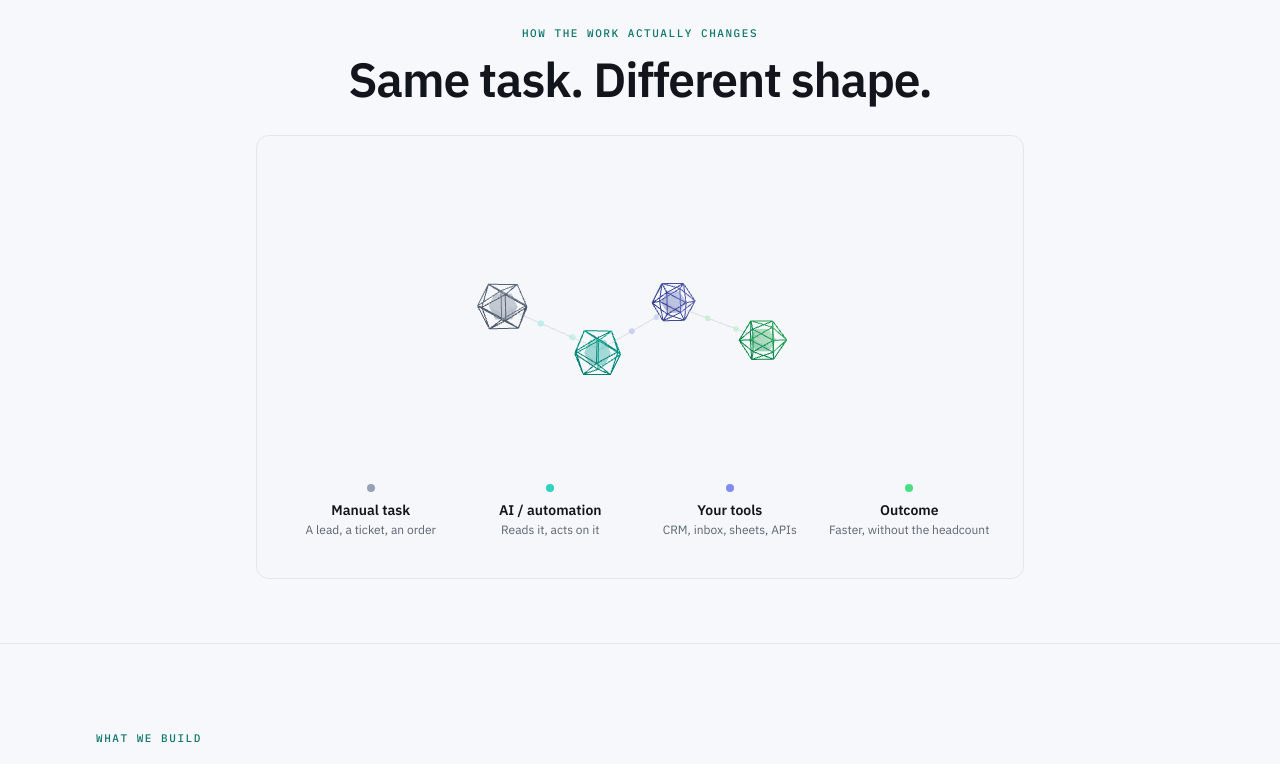
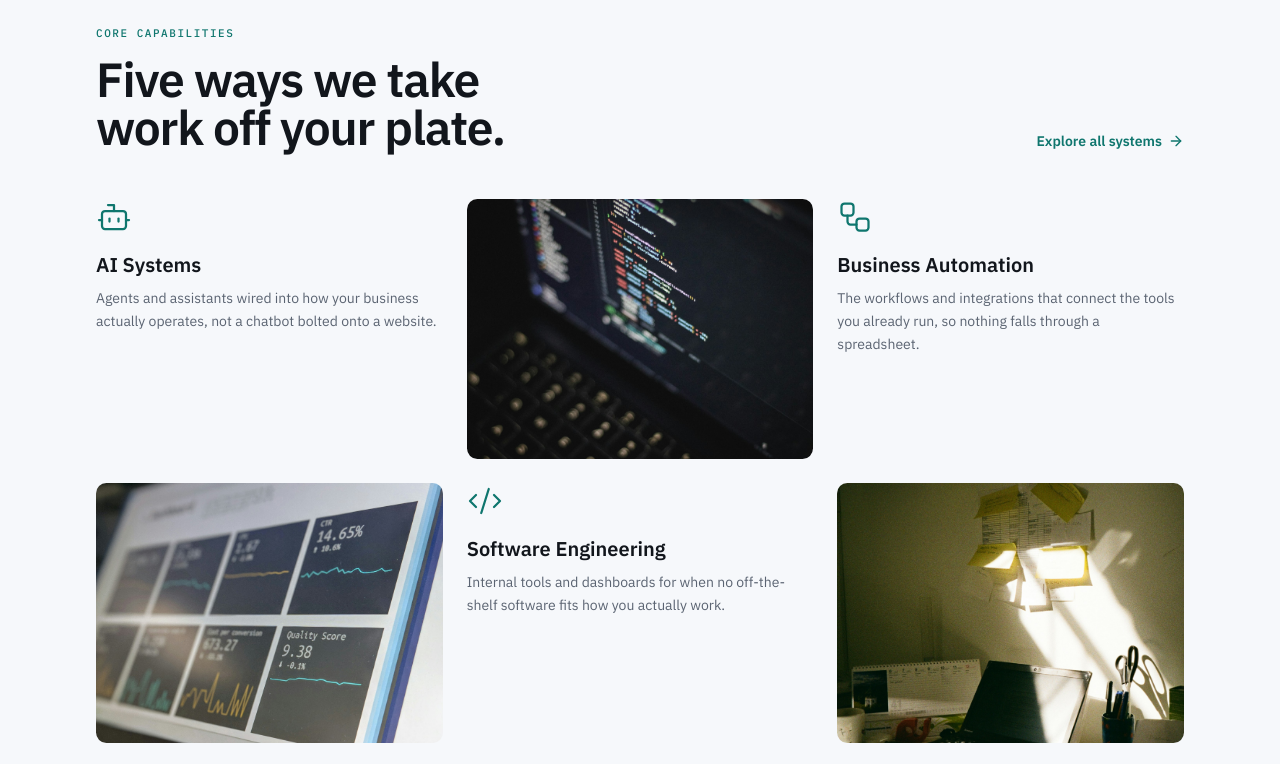
Before and after one commit to mirza-shafi/zents-tech, a Next.js app: page / in a window 1280 px wide. Shown: the part 960-1724 px from the top of the page. Built offline with nearby package versions, Linux system fonts and the light colour scheme.

Commit message:
feat: add core capabilities section with interleaved text and image grid to homepage

```diff
--- a/src/app/page.tsx
+++ b/src/app/page.tsx
@@ -1,6 +1,6 @@
 import Link from "next/link";
 import Image from "next/image";
-import { ArrowRight, CheckCircle2, Bot, Workflow, Code2, Globe, Target, Activity, Layers } from "lucide-react";
+import { ArrowRight, CheckCircle2, Bot, Workflow, Code2, FileSearch, Globe, Target, Activity, Layers } from "lucide-react";
 import { Button } from "@/components/ui/button";
 import { Card, CardContent } from "@/components/ui/card";
 import { Reveal } from "@/components/reveal";
@@ -9,6 +9,50 @@ import { TechMarquee } from "@/components/tech-marquee";
 import { serviceCategories, lifecycle, pillarColorClasses } from "@/lib/site-data";
 
 const categoryIcons = { Bot, Workflow, Code2 };
+
+const capabilities = [
+  {
+    icon: Bot,
+    title: "AI Systems",
+    desc: "Agents and assistants wired into how your business actually operates, not a chatbot bolted onto a website.",
+  },
+  {
+    icon: Workflow,
+    title: "Business Automation",
+    desc: "The workflows and integrations that connect the tools you already run, so nothing falls through a spreadsheet.",
+  },
+  {
+    icon: Code2,
+    title: "Software Engineering",
+    desc: "Internal tools and dashboards for when no off-the-shelf software fits how you actually work.",
+  },
+  {
+    icon: FileSearch,
+    title: "Diagnostics",
+    desc: "A scoped, fixed-price audit that tells you what's actually worth automating before you commit to a build.",
+  },
+  {
+    icon: Activity,
+    title: "Monthly Support",
+    desc: "Monitoring and fixing what breaks when a third-party API changes, before your customer notices.",
+  },
+];
+
+const capabilityPhotos = [
+  "/images/code-screen.jpg",
+  "/images/dashboard-metrics.jpg",
+  "/images/about-workspace.jpg",
+  "/images/join-team-office.jpg",
+];
+
+// Interleaved checkerboard order: text, photo, text, photo, ... — five
+// capabilities, four photos slotted between them.
+const capabilityCells: ({ kind: "text"; cap: (typeof capabilities)[number] } | { kind: "photo"; src: string })[] =
+  capabilities.flatMap((cap, i) =>
+    i < capabilityPhotos.length
+      ? [{ kind: "text" as const, cap }, { kind: "photo" as const, src: capabilityPhotos[i] }]
+      : [{ kind: "text" as const, cap }]
+  );
 
 export default function Home() {
   return (
@@ -93,6 +137,42 @@ export default function Home() {
               can&rsquo;t show you yet.
             </p>
           </Reveal>
+        </div>
+      </section>
+
+      {/* Core capabilities — checkerboard of the 5 real things we do, with photos woven in */}
+      <section className="border-b border-border">
+        <div className="container-page py-16">
+          <Reveal className="flex flex-col items-start justify-between gap-4 sm:flex-row sm:items-end">
+            <div>
+              <span className="eyebrow">Core capabilities</span>
+              <h2 className="mt-3 max-w-lg text-balance font-display text-4xl font-extrabold tracking-tight md:text-5xl">
+                Five ways we take work off your plate.
+              </h2>
+            </div>
+            <Link
+              href="/systems"
+              className="flex shrink-0 items-center gap-1.5 text-sm font-semibold text-primary transition-colors hover:text-primary/80"
+            >
+              Explore all systems <ArrowRight className="size-4" />
+            </Link>
+          </Reveal>
+
+          <div className="mt-12 grid gap-6 sm:grid-cols-3">
+            {capabilityCells.map((cell, i) =>
+              cell.kind === "text" ? (
+                <Reveal key={cell.cap.title} delay={(i % 6) * 0.06}>
+                  <cell.cap.icon className="size-9 text-primary" strokeWidth={1.5} />
+                  <h3 className="mt-4 font-display text-xl font-bold">{cell.cap.title}</h3>
+                  <p className="mt-2 text-sm leading-relaxed text-muted-foreground">{cell.cap.desc}</p>
+                </Reveal>
+              ) : (
+                <Reveal key={cell.src} delay={(i % 6) * 0.06} className="relative aspect-[4/3] overflow-hidden rounded-xl">
+                  <Image src={cell.src} alt="" fill sizes="(min-width: 640px) 33vw, 100vw" className="object-cover" />
+                </Reveal>
+              )
+            )}
+          </div>
         </div>
       </section>
 
```
